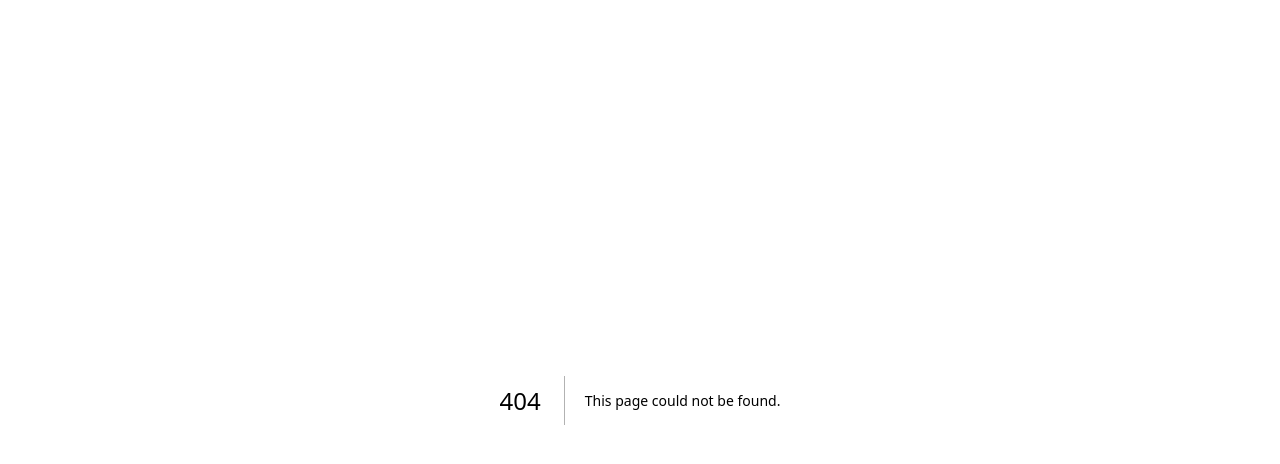
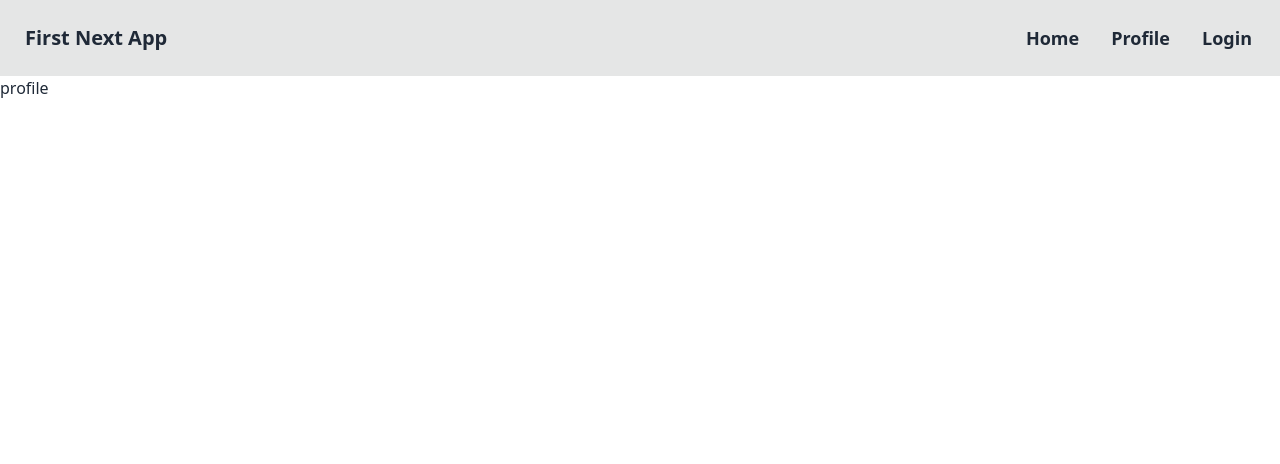
Before and after one commit to NuraidaKashmin/first-next-app, a Next.js app: page /profile in a window 1280 px wide. Before the commit this address had no page. Shown: the top 464 px of the page. Built offline with nearby package versions, Linux system fonts and the light colour scheme.

Commit message:
added navbar

```diff
--- a/src/app/layout.js
+++ b/src/app/layout.js
@@ -19,6 +19,7 @@ export const metadata = {
 export default function RootLayout({ children }) {
   return (
     <html lang="en">
+
       <body
         className={`${geistSans.variable} ${geistMono.variable} antialiased`}
       >
--- a/src/app/page.js
+++ b/src/app/page.js
@@ -1,12 +1,12 @@
 import Navbar from "@/components/Navbar";
-import Image from "next/image";
+// import Image from "next/image";
 
 export default function Home() {
   return (
-    <>
+    <div className="mx-auto">
       <Navbar></Navbar>
       <h1 className="text-7xl">Home</h1>
-    </>
+    </div>
   );
 }
 
--- /dev/null
+++ b/src/app/profile/page.jsx
@@ -0,0 +1,13 @@
+import Navbar from '@/components/Navbar';
+import React from 'react';
+
+const profile = () => {
+    return (
+        <div>
+            <Navbar></Navbar>
+            <h1>profile</h1>
+        </div>
+    );
+};
+
+export default profile;
--- a/src/components/Navbar.jsx
+++ b/src/components/Navbar.jsx
@@ -1,22 +1,17 @@
+import Link from "next/link";
 
 const Navbar = () => {
     return (
-        <div className="navbar bg-base-100">
+        <div className="navbar bg-base-300">
             <div className="flex-1">
-                <a className="btn btn-ghost text-xl">daisyUI</a>
+                <a className="btn btn-ghost text-xl">First Next App</a>
             </div>
             <div className="flex-none">
                 <ul className="menu menu-horizontal px-1">
-                    <li><a>Link</a></li>
-                    <li>
-                        <details>
-                            <summary>Parent</summary>
-                            <ul className="bg-base-100 rounded-t-none p-2">
-                                <li><a>Link 1</a></li>
-                                <li><a>Link 2</a></li>
-                            </ul>
-                        </details>
-                    </li>
+                    <li><Link className="text-lg font-bold" href="/">Home</Link></li>
+                    <li><Link className="text-lg font-bold" href="/profile">Profile</Link></li>
+                    <li><Link className="text-lg font-bold" href="/">Login</Link></li>
+
                 </ul>
             </div>
         </div>
```
